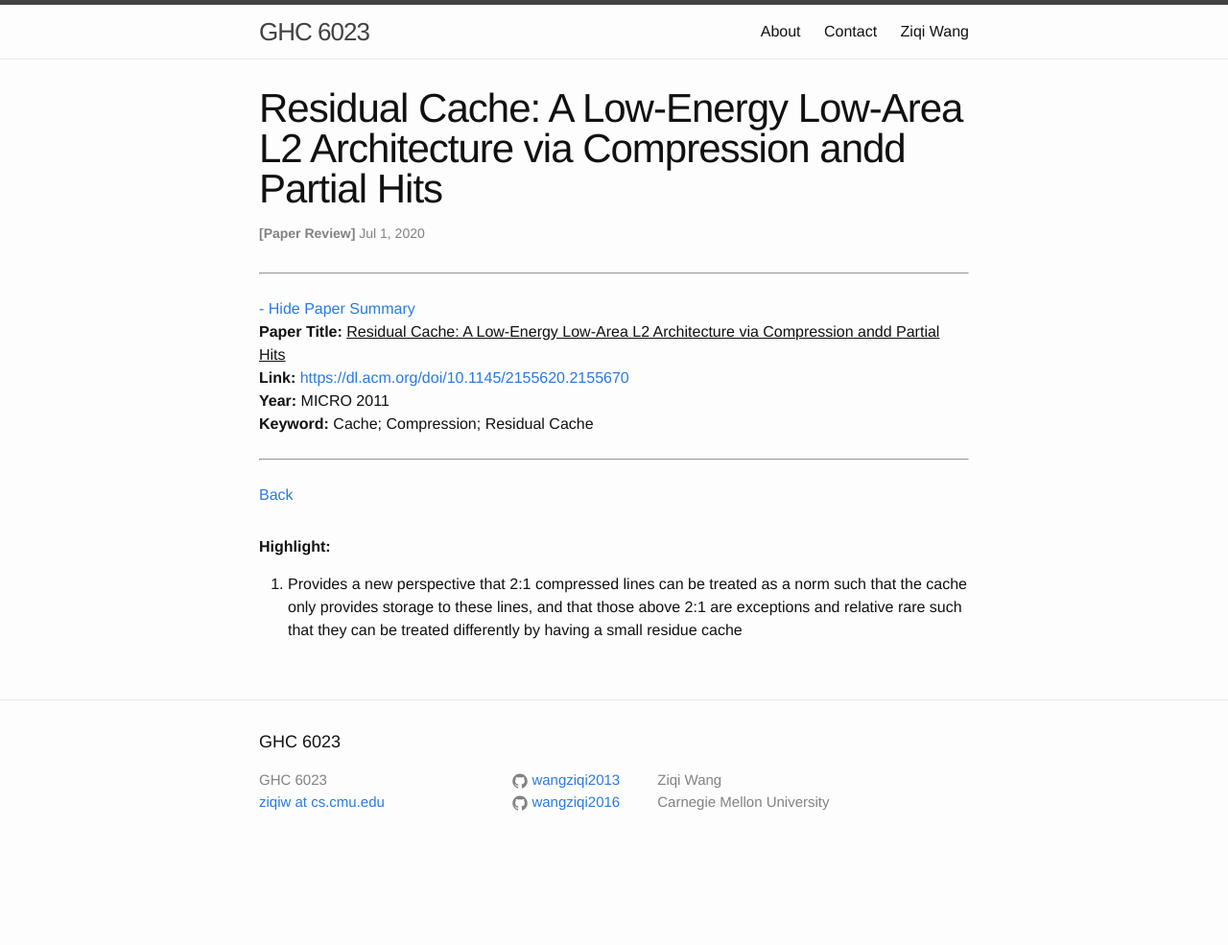
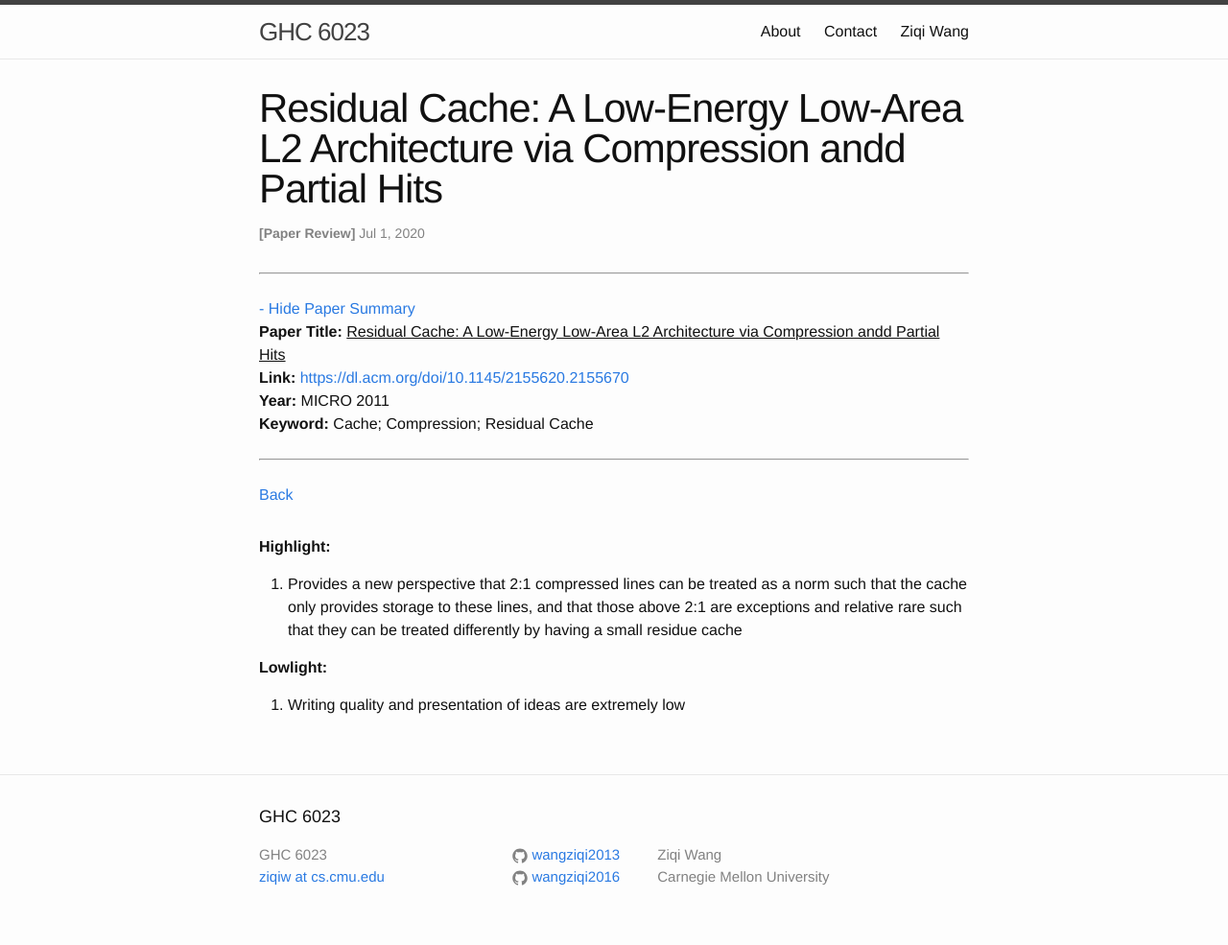
Before and after one commit to wangziqi2013/wangziqi2013.github.io, a Jekyll site: the page built from _posts/2020-07-01-residual-cache.markdown, in a window 1280 px wide. Shown: the whole page at 96% size. Built offline with Jekyll 4.4.1, drawn with Linux system fonts in a browser that asks for light colours; before the commit the page ends 907 px from its top, so only the background shows below that.

Commit message:
Adding lowlight

```diff
--- a/_posts/2020-07-01-residual-cache.markdown
+++ b/_posts/2020-07-01-residual-cache.markdown
@@ -18,3 +18,7 @@ version_mgmt:
 1. Provides a new perspective that 2:1 compressed lines can be treated as a norm such that the cache only provides
    storage to these lines, and that those above 2:1 are exceptions and relative rare such that they can be treated
    differently by having a small residue cache
+
+**Lowlight:**
+
+1. Writing quality and presentation of ideas are extremely low
```
